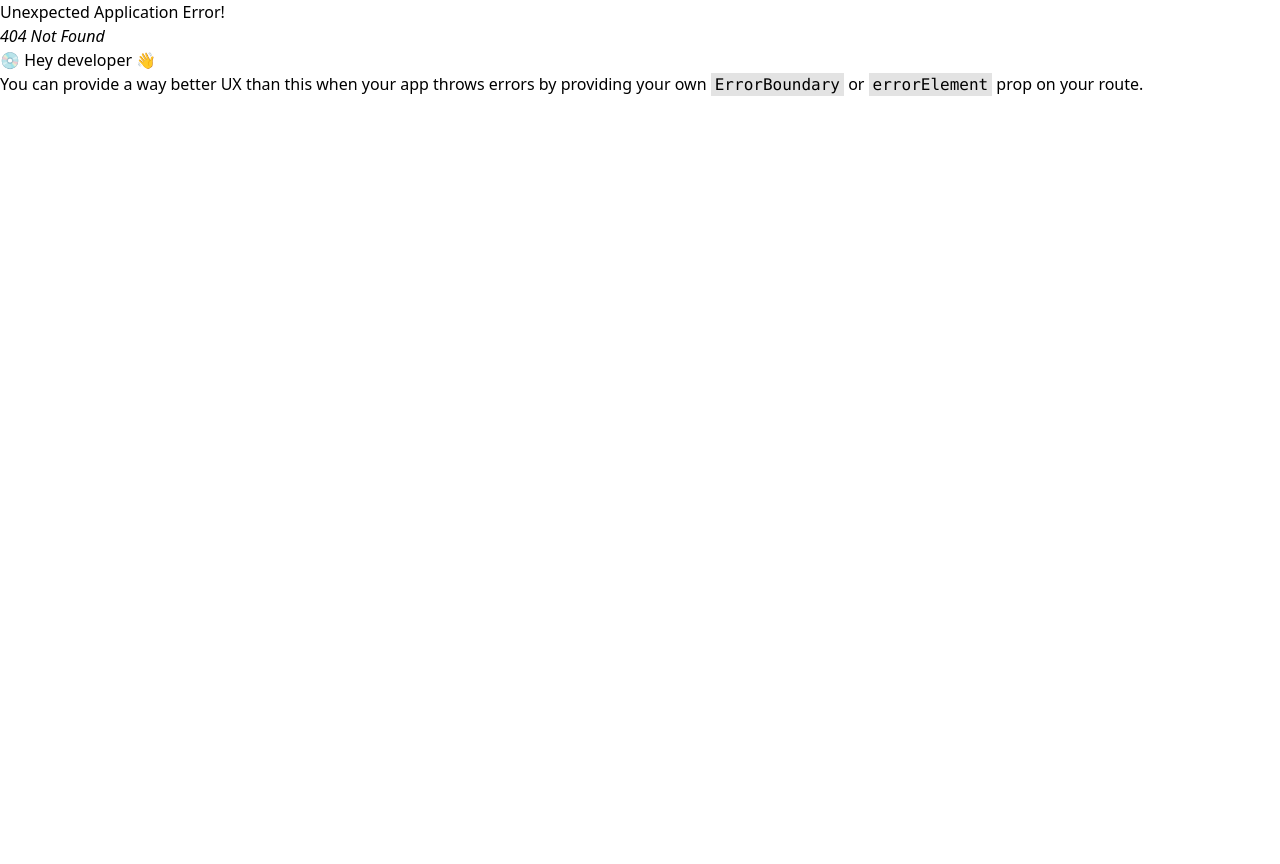
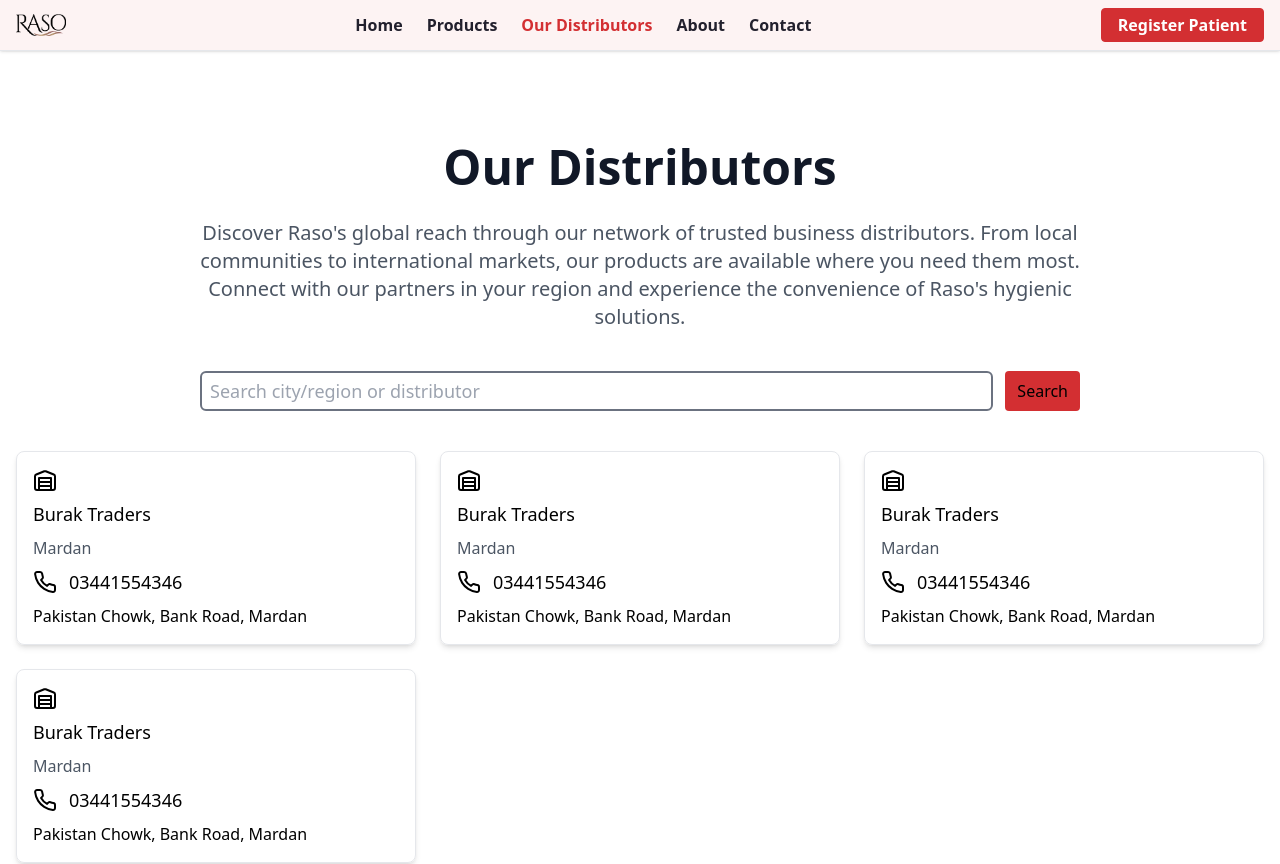
Before and after one commit to mkkhan151/raso, a React (Vite) app in the folder rasoFrontend/: page /distributors in a window 1280 px wide. Before the commit this address had no page. Shown: the top 864 px of the page. Before the commit the page ends 800 px from the top, so only its background shows below. Built offline with nearby package versions, Linux system fonts and the light colour scheme.

Commit message:
create distributors page for raso

```diff
--- /dev/null
+++ b/rasoFrontend/src/components/Distributor.jsx
@@ -0,0 +1,16 @@
+import React from 'react'
+import { Phone, Warehouse } from "lucide-react";
+
+function Distributor({ distributor }) {
+    return (
+        <div className='flex flex-col gap-2 p-4 border rounded-lg shadow-md'>
+            <Warehouse />
+            <h3 className='font-medium text-lg'>{distributor.name}</h3>
+            <h4 className='font-normal text-gray-600'>{distributor.city}</h4>
+            <p className='text-lg flex gap-3 items-center'><Phone />{distributor.phone}</p>
+            <p>{distributor.Address}</p>
+        </div>
+    )
+}
+
+export default Distributor
--- a/rasoFrontend/src/components/index.js
+++ b/rasoFrontend/src/components/index.js
@@ -1,5 +1,6 @@
 import Root from './Root';
 import Header from './header/Header';
 import Footer from './footer/Footer';
+import Distributor from './Distributor';
 
-export { Root, Header, Footer }
+export { Root, Header, Footer, Distributor }
--- a/rasoFrontend/src/pages/Contact.jsx
+++ b/rasoFrontend/src/pages/Contact.jsx
@@ -1,10 +1,11 @@
 import React from 'react'
 import Input from '../components/Input'
+import { Mail, PhoneCall } from 'lucide-react'
 
 function Contact() {
   return (
     <div className="mx-auto max-w-7xl px-4 mt-2">
-      <div className="flex flex-col space-y-8 pb-10 pt-12 md:pt-24">
+      <div className="flex flex-col space-y-8 pb-10 pt-12 md:pt-24 items-center">
         <div className="mx-auto max-w-max rounded-full border bg-gray-50 p-1 px-3">
           <p className="text-center text-xs font-semibold leading-normal md:text-sm">
             Share your thoughts
@@ -16,6 +17,10 @@ function Contact() {
         <p className="mx-auto max-w-4xl text-center text-base text-gray-600 md:text-xl">
         Got a question or feedback? We're here to help! Reach out to the Raso team for assistance with orders, inquiries, or partnership opportunities. Let's connect and ensure your experience with us is nothing short of exceptional.
         </p>
+        <div className='w-full max-w-4xl flex flex-wrap gap-6 justify-center md:justify-between items-center'>
+          <div className='flex gap-3 items-center'><PhoneCall color='#d32f32' size={40}/> <p className='text-lg font-semibold'>+92-3339382618</p></div>
+          <div className='flex gap-3 items-center'><Mail color='#d32f32' size={40}/> <p className='text-lg font-semibold'>rasointernational@gmail.com</p></div>
+        </div>
       </div>
       <div className="mx-auto max-w-7xl py-12 md:py-24">
         <div className="grid items-center justify-items-center gap-x-4 gap-y-10 md:grid-cols-2">
--- /dev/null
+++ b/rasoFrontend/src/pages/Distributors.jsx
@@ -0,0 +1,52 @@
+import React from 'react';
+import { Distributor } from '../components';
+
+function Distributors() {
+    const distributors = [
+        {
+            name: "Burak Traders",
+            city: "Mardan",
+            phone: "03441554346",
+            Address: "Pakistan Chowk, Bank Road, Mardan"
+        },
+        {
+            name: "Burak Traders",
+            city: "Mardan",
+            phone: "03441554346",
+            Address: "Pakistan Chowk, Bank Road, Mardan"
+        },
+        {
+            name: "Burak Traders",
+            city: "Mardan",
+            phone: "03441554346",
+            Address: "Pakistan Chowk, Bank Road, Mardan"
+        },
+        {
+            name: "Burak Traders",
+            city: "Mardan",
+            phone: "03441554346",
+            Address: "Pakistan Chowk, Bank Road, Mardan"
+        },
+    ]
+
+    return (
+        <section className='w-full'>
+            <div className='w-ful px-2 flex flex-col justify-center items-center max-w-4xl mx-auto space-y-8 pb-10 pt-10 md:pt-24'>
+                <h1 className='text-center text-3xl font-bold text-gray-900 md:text-5xl md:leading-10'>Our Distributors</h1>
+                <p className='mx-auto max-w-4xl text-center text-base text-gray-600 md:text-xl'>Discover Raso's global reach through our network of trusted business distributors. From local communities to international markets, our products are available where you need them most. Connect with our partners in your region and experience the convenience of Raso's hygienic solutions.</p>
+            </div>
+            <div className='w-full max-w-4xl flex items-center mx-auto gap-3 px-2'>
+                <input type='text' className='bg-transparent p-2 rounded-md border-2 border-gray-500 text-lg text-gray-600 h-10 flex-grow' placeholder='Search city/region or distributor' />
+                <button className='py-2 px-3 bg-old-brick-600 hover:bg-old-brick-600/70 text-center rounded'>Search</button>
+            </div>
+
+            <div className='w-full max-w-7xl px-4 gap-6 grid sm:grid-cols-2 lg:grid-cols-3 mx-auto items-center justify-center my-10'>
+                {distributors.map((item) => (
+                    <Distributor distributor={item} />
+                ))}
+            </div>
+        </section>
+    )
+}
+
+export default Distributors
--- /dev/null
+++ b/rasoFrontend/src/pages/Products.jsx
@@ -0,0 +1,14 @@
+import React from 'react'
+
+function Products() {
+  return (
+    <section className='w-full'>
+      <div className='w-ful flex flex-col justify-center items-center max-w-4xl mx-auto space-y-8 pb-10 pt-12 md:pt-24'>
+        <h1 className='text-center text-3xl font-bold text-gray-900 md:text-5xl md:leading-10'>Our Products</h1>
+        <p className='mx-auto max-w-4xl text-center text-base text-gray-600 md:text-xl'>Elevate your family's hygiene routine with Raso's premium products. From gentle baby diapers to essential personal care items, our range is designed to provide comfort and confidence every day. Explore our collection and experience the difference for yourself.</p>
+      </div>
+    </section>
+  )
+}
+
+export default Products
--- a/rasoFrontend/src/pages/index.js
+++ b/rasoFrontend/src/pages/index.js
@@ -1,5 +1,7 @@
 import Home from './Home';
 import About from './About';
 import Contact from './Contact';
+import Products from './Products';
+import Distributors from './Distributors';
 
-export { Home, About, Contact }
+export { Home, About, Contact, Products, Distributors }
```
Also changed, not shown: rasoFrontend/src/main.jsx (+9 -1 lines).
